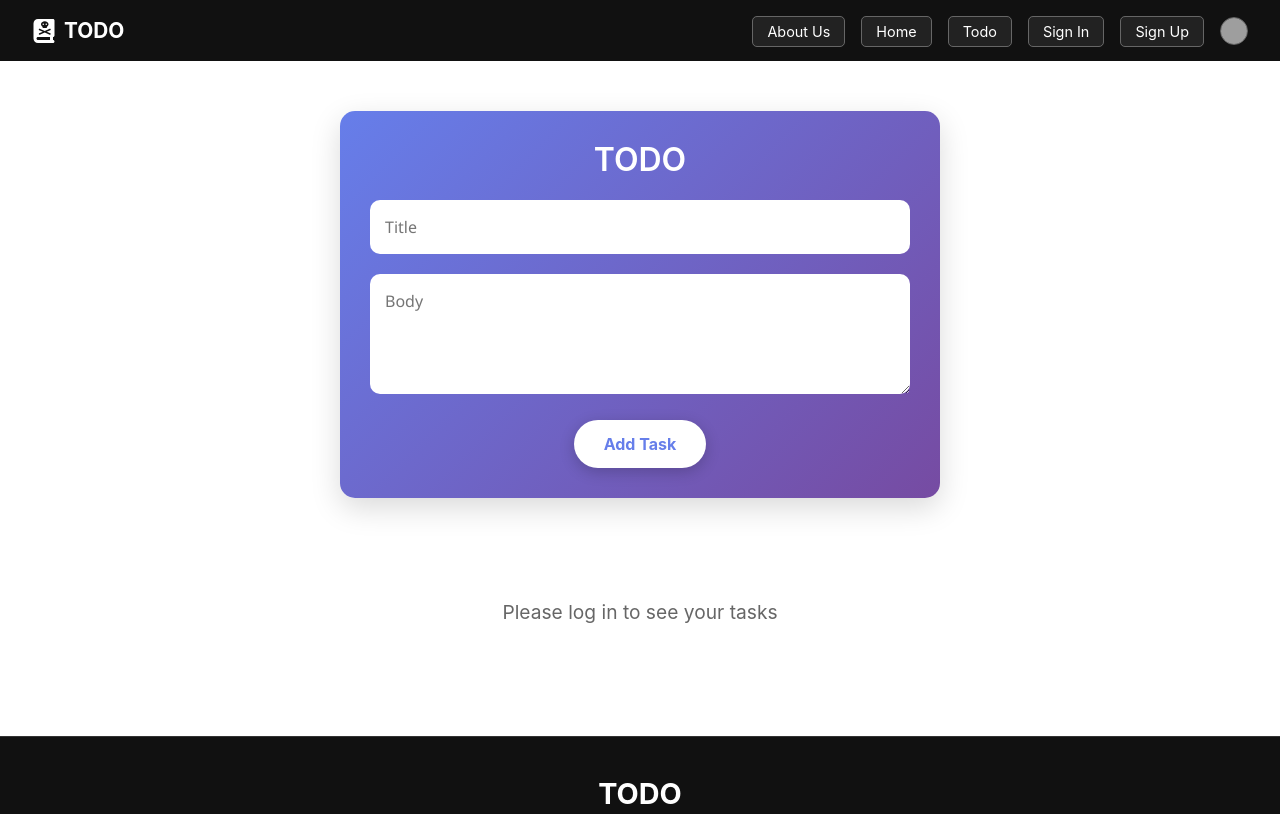
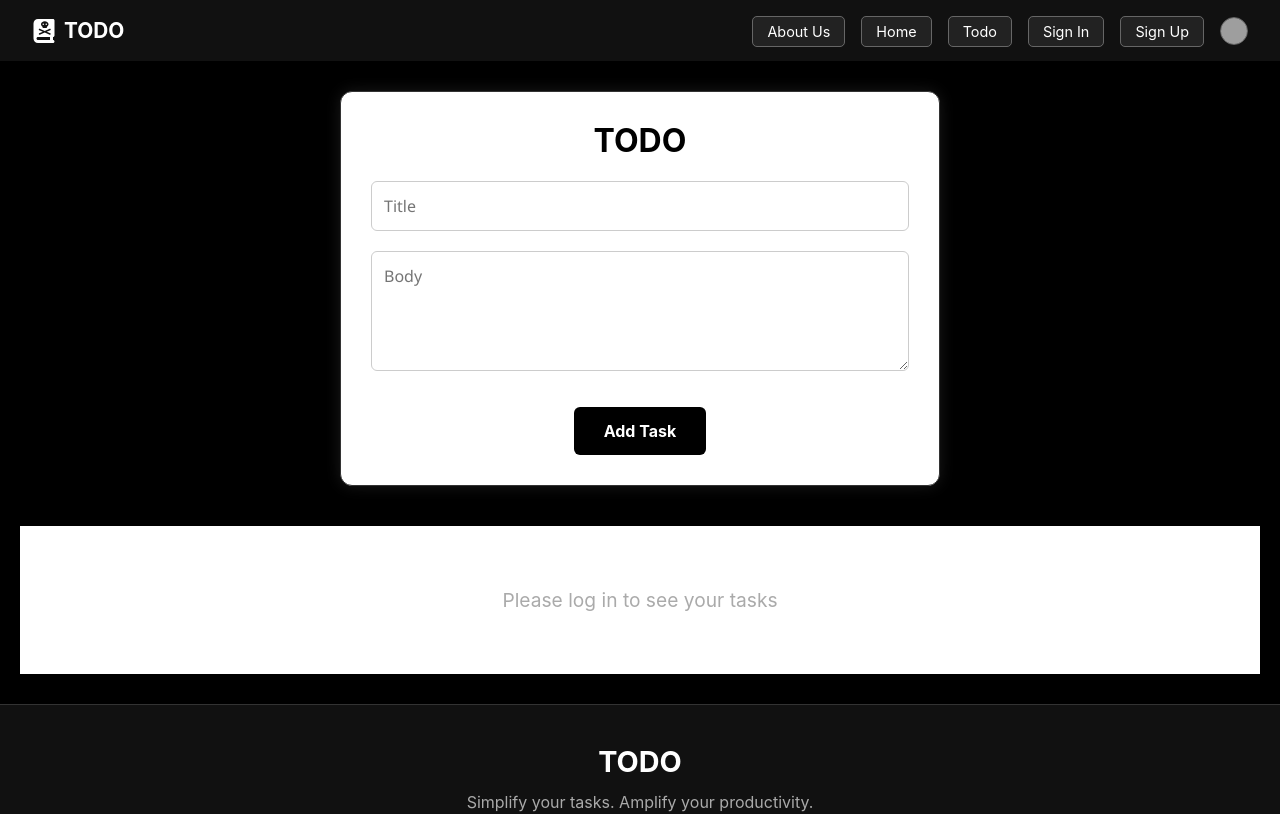
Before and after one commit to Dhnaraj10/TODO, a React (Create React App) app in the folder frontend/: page /todo in a window 1280 px wide. Shown: the top 814 px of the page. Built offline with nearby package versions, Linux system fonts and the light colour scheme; grey boxes are pictures that could not be loaded.

Commit message:
Revert Todo page styling to match existing black and white theme

```diff
--- a/frontend/src/components/Todo/Todo.css
+++ b/frontend/src/components/Todo/Todo.css
@@ -1,45 +1,48 @@
 .todo-container {
-  max-width: 1200px;
-  margin: 30px auto;
-  padding: 20px;
-  text-align: center;
+  background-color: #000;
+  color: #fff;
+  min-height: 80vh;
+  padding: 30px 20px;
 }
 
 .todo-input-section {
-  background: linear-gradient(135deg, #667eea 0%, #764ba2 100%);
+  background-color: #111;
   padding: 30px;
-  border-radius: 15px;
-  box-shadow: 0 10px 30px rgba(0, 0, 0, 0.15);
+  border-radius: 12px;
+  box-shadow: 0 0 15px rgba(255, 255, 255, 0.1);
   width: 90%;
   max-width: 600px;
   margin: 0 auto 40px;
   text-align: center;
-  color: white;
+  border: 1px solid #333;
 }
 
 .todo-heading {
   font-size: 2rem;
   margin-bottom: 20px;
-  font-weight: 600;
+  font-weight: bold;
 }
 
 .todo-title,
 .todo-body {
   width: 100%;
   margin-bottom: 20px;
-  padding: 15px;
+  padding: 12px;
   font-size: 1rem;
   border: none;
-  border-radius: 10px;
+  border-radius: 6px;
   font-family: 'Segoe UI', sans-serif;
   box-sizing: border-box;
-  transition: all 0.3s ease;
+  background-color: #222;
+  color: #fff;
+  transition: 0.3s;
 }
 
 .todo-title:focus,
 .todo-body:focus {
   outline: none;
-  box-shadow: 0 0 0 3px rgba(255, 255, 255, 0.5);
+  background-color: #333;
+  border: 1px solid #555;
 }
 
 .todo-body {
@@ -49,25 +52,19 @@
 
 .add-btn {
   padding: 12px 30px;
-  background-color: #fff;
-  color: #667eea;
+  font-size: 1rem;
+  font-weight: bold;
+  background-color: white;
+  color: black;
   border: none;
-  border-radius: 25px;
-  font-weight: bold;
-  font-size: 1rem;
+  border-radius: 6px;
   cursor: pointer;
-  transition: all 0.3s ease;
-  box-shadow: 0 4px 15px rgba(0, 0, 0, 0.2);
+  transition: 0.3s ease-in-out;
+  margin-top: 10px;
 }
 
 .add-btn:hover {
-  background-color: #f0f0f0;
-  transform: translateY(-2px);
-  box-shadow: 0 6px 20px rgba(0, 0, 0, 0.25);
-}
-
-.add-btn:active {
-  transform: translateY(0);
+  background-color: #ddd;
 }
 
 .todo-list {
@@ -80,36 +77,32 @@
 }
 
 .todo-card {
-  border: none;
+  background-color: #111;
+  border: 1px solid #333;
   padding: 25px;
-  border-radius: 15px;
-  background: white;
+  border-radius: 12px;
   text-align: left;
-  box-shadow: 0 5px 20px rgba(0, 0, 0, 0.1);
+  box-shadow: 0 0 15px rgba(255, 255, 255, 0.1);
   width: 300px;
-  transition: all 0.3s ease;
-  display: flex;
-  flex-direction: column;
-  height: fit-content;
+  transition: 0.3s;
 }
 
 .todo-card:hover {
-  transform: translateY(-5px);
-  box-shadow: 0 8px 25px rgba(0, 0, 0, 0.15);
+  border-color: #555;
 }
 
 .todo-card h3 {
   margin: 0 0 15px;
   font-size: 1.4rem;
-  color: #333;
-  font-weight: 600;
+  color: #fff;
+  font-weight: bold;
 }
 
 .todo-card p {
-  color: #666;
+  color: #ccc;
   margin-bottom: 20px;
+  line-height: 1.6;
   flex-grow: 1;
-  line-height: 1.6;
 }
 
 .todo-card-actions {
@@ -123,46 +116,46 @@
   padding: 8px 16px;
   border: none;
   font-size: 0.9rem;
-  border-radius: 8px;
+  border-radius: 6px;
   display: flex;
   align-items: center;
   gap: 5px;
   cursor: pointer;
-  transition: all 0.3s ease;
+  transition: 0.3s;
   font-weight: 500;
 }
 
 .update-btn {
-  background-color: #667eea;
-  color: white;
+  background-color: #fff;
+  color: #000;
 }
 
 .delete-btn {
-  background-color: #ff6b6b;
-  color: white;
+  background-color: transparent;
+  color: #ff6b6b;
+  border: 1px solid #ff6b6b;
 }
 
 .update-btn:hover {
-  background-color: #5a6fd8;
-  transform: translateY(-2px);
+  background-color: #ddd;
 }
 
 .delete-btn:hover {
-  background-color: #ff5252;
-  transform: translateY(-2px);
+  background-color: #ff6b6b;
+  color: #fff;
 }
 
 .login-message,
 .no-tasks-message {
   font-size: 1.2rem;
-  color: #666;
+  color: #aaa;
   margin: 50px 0;
   text-align: center;
   width: 100%;
 }
 
 .no-tasks-message {
-  color: #999;
+  color: #666;
   font-style: italic;
 }
 
@@ -173,8 +166,7 @@
   left: 0;
   right: 0;
   bottom: 0;
-  background: rgba(0, 0, 0, 0.7);
-  backdrop-filter: blur(5px);
+  background: rgba(0, 0, 0, 0.8);
   display: flex;
   align-items: center;
   justify-content: center;
@@ -182,45 +174,36 @@
 }
 
 .modal-content {
-  background: #fff;
+  background-color: #111;
   padding: 30px;
-  border-radius: 15px;
+  border-radius: 12px;
   width: 90%;
   max-width: 500px;
   text-align: center;
-  box-shadow: 0 10px 30px rgba(0, 0, 0, 0.3);
-  animation: modalAppear 0.3s ease;
-}
-
-@keyframes modalAppear {
-  from {
-    opacity: 0;
-    transform: translateY(-30px);
-  }
-  to {
-    opacity: 1;
-    transform: translateY(0);
-  }
+  box-shadow: 0 0 15px rgba(255, 255, 255, 0.1);
+  border: 1px solid #333;
 }
 
 .modal-input,
 .modal-textarea {
   width: 100%;
-  padding: 15px;
+  padding: 12px;
   margin: 15px 0;
-  border: 1px solid #ddd;
-  border-radius: 10px;
+  border: none;
+  border-radius: 6px;
   font-family: 'Segoe UI', sans-serif;
   font-size: 1rem;
   box-sizing: border-box;
-  transition: border 0.3s ease;
+  background-color: #222;
+  color: #fff;
+  transition: 0.3s;
 }
 
 .modal-input:focus,
 .modal-textarea:focus {
   outline: none;
-  border-color: #667eea;
-  box-shadow: 0 0 0 3px rgba(102, 126, 234, 0.2);
+  background-color: #333;
+  border: 1px solid #555;
 }
 
 .modal-textarea {
@@ -240,38 +223,36 @@
   flex: 1;
   padding: 12px;
   border: none;
-  border-radius: 8px;
+  border-radius: 6px;
   font-size: 1rem;
   font-weight: 500;
   cursor: pointer;
-  transition: all 0.3s ease;
+  transition: 0.3s;
 }
 
 .modal-update-btn {
-  background-color: #667eea;
-  color: white;
+  background-color: #fff;
+  color: #000;
 }
 
 .modal-cancel-btn {
-  background-color: #f1f1f1;
-  color: #333;
+  background-color: #222;
+  color: #fff;
+  border: 1px solid #555;
 }
 
 .modal-update-btn:hover {
-  background-color: #5a6fd8;
-  transform: translateY(-2px);
+  background-color: #ddd;
 }
 
 .modal-cancel-btn:hover {
-  background-color: #e0e0e0;
-  transform: translateY(-2px);
+  background-color: #333;
 }
 
 /* Responsive design */
 @media (max-width: 768px) {
   .todo-container {
-    padding: 15px;
-    margin: 20px auto;
+    padding: 20px 15px;
   }
 
   .todo-input-section {
--- a/frontend/src/components/Todo/Todo.jsx
+++ b/frontend/src/components/Todo/Todo.jsx
@@ -107,7 +107,7 @@ const Todo = () => {
 
   return (
     <div className="todo-container">
-      <div className="todo-input-section">
+      <div className="todo-input-section" style={{color: 'black', backgroundColor: 'white'}}>
         <h2 className="todo-heading">TODO</h2>
         <input
           type="text"
@@ -115,6 +115,7 @@ const Todo = () => {
           className='todo-title'
           value={title}
           onChange={(e) => setTitle(e.target.value)}
+          style={{color: 'black', backgroundColor: 'white', border: '1px solid #ccc'}}
         />
         <textarea
           placeholder='Body'
@@ -122,11 +123,12 @@ const Todo = () => {
           rows={3}
           value={body}
           onChange={(e) => setBody(e.target.value)}
+          style={{color: 'black', backgroundColor: 'white', border: '1px solid #ccc'}}
         />
-        <button className='add-btn' onClick={handleAdd}>Add Task</button>
+        <button className='add-btn' onClick={handleAdd} style={{backgroundColor: 'black', color: 'white'}}>Add Task</button>
       </div>
 
-      <div className="todo-list">
+      <div className="todo-list" style={{color: 'black', backgroundColor: 'white'}}>
         {isLoggedIn ? (
           tasks.length > 0 ? (
             tasks.map((task) => (
@@ -136,6 +138,7 @@ const Todo = () => {
                 body={task.body}
                 onDelete={() => handleDelete(task._id)}
                 onEdit={() => handleUpdate(task)}
+                style={{color: 'black', backgroundColor: 'white'}}
               />
             ))
           ) : (
```
